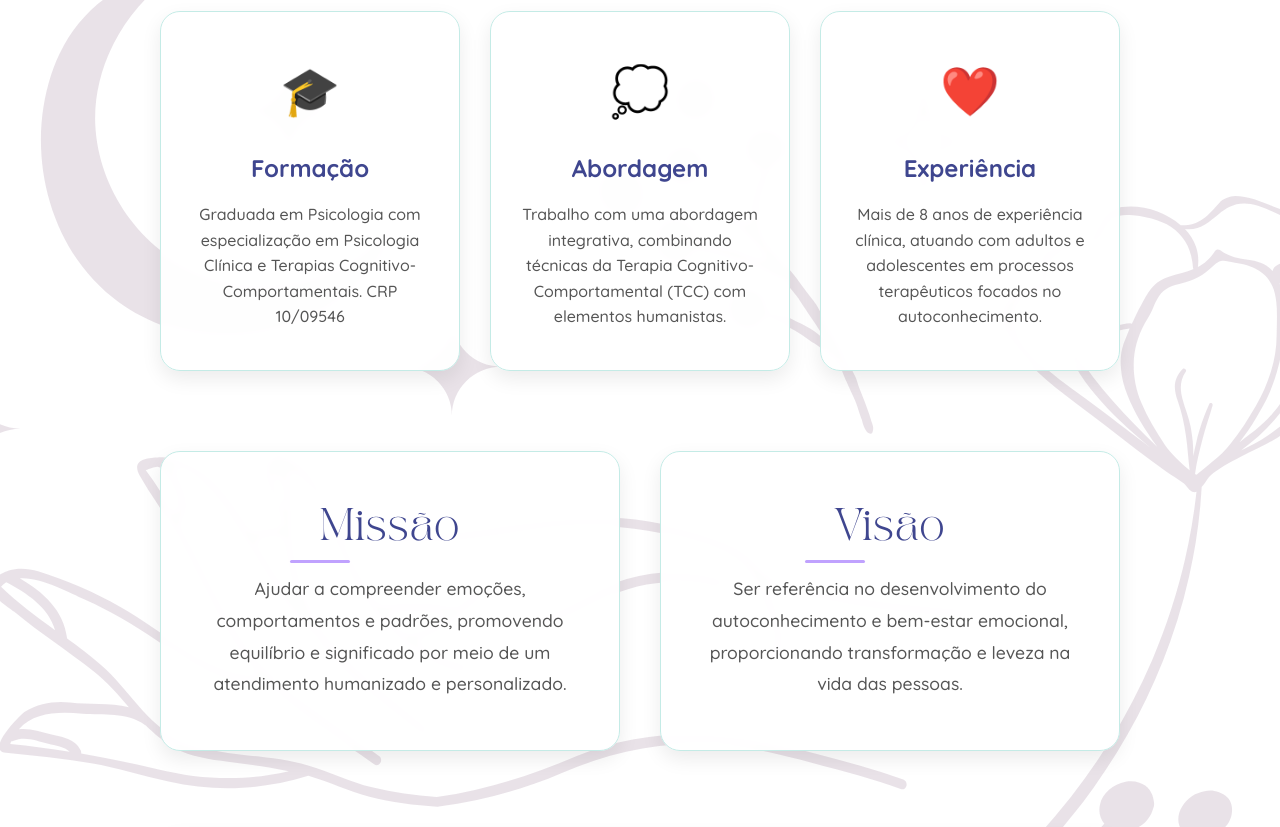
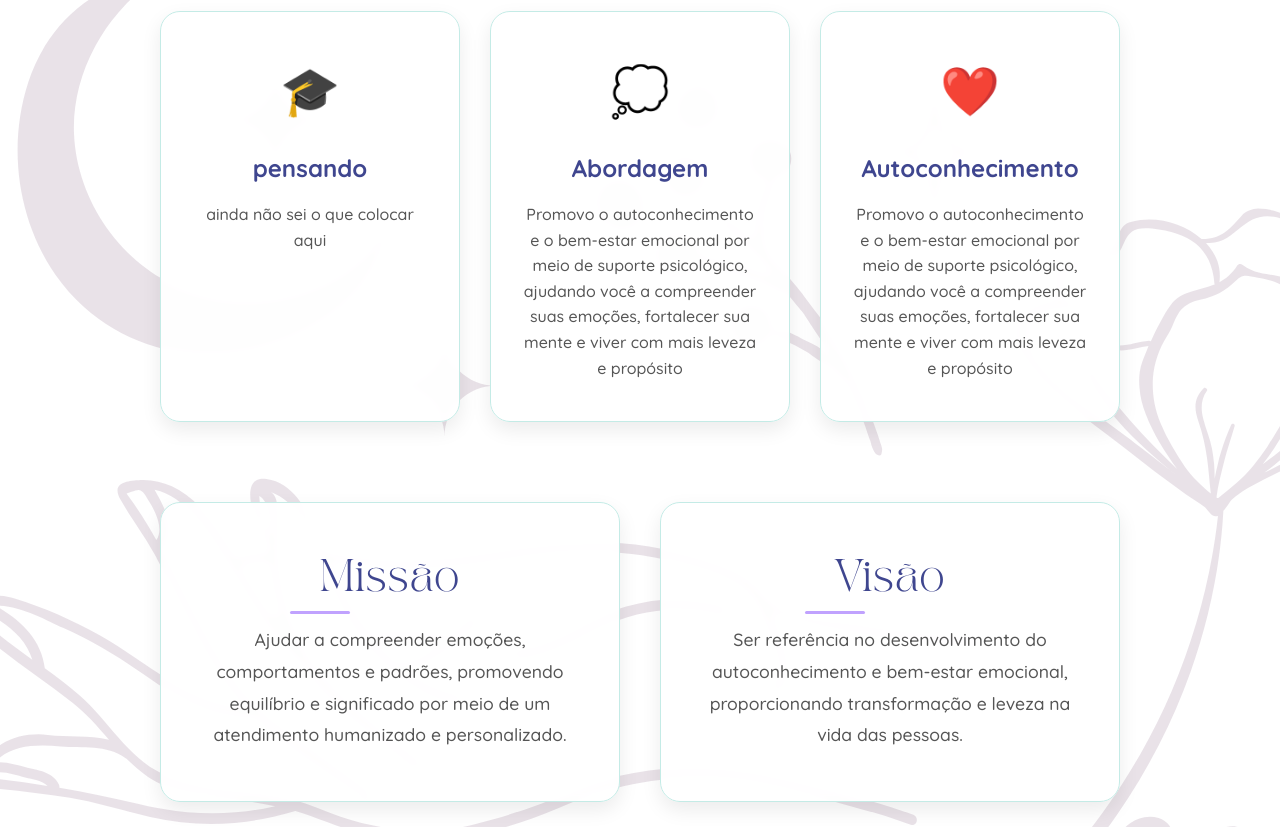
Before and after one commit to erythrogn/psicologa_vivianalves, a plain HTML site: page sobre.html in a window 1280 px wide. Shown: the part 713-1540 px from the top of the page. Drawn offline with Linux system fonts and the light colour scheme.

Commit message:
vivian v3

```diff
--- a/sobre.html
+++ b/sobre.html
@@ -28,20 +28,20 @@
                 <div class="sobre-grid">
                     <div class="sobre-card">
                         <div class="sobre-icon">🎓</div>
-                        <h3>Formação</h3>
-                        <p>Graduada em Psicologia com especialização em Psicologia Clínica e Terapias Cognitivo-Comportamentais. CRP 10/09546</p>
+                        <h3>pensando</h3>
+                        <p>ainda não sei o que colocar aqui</p>
                     </div>
 
                     <div class="sobre-card">
                         <div class="sobre-icon">💭</div>
                         <h3>Abordagem</h3>
-                        <p>Trabalho com uma abordagem integrativa, combinando técnicas da Terapia Cognitivo-Comportamental (TCC) com elementos humanistas.</p>
+                        <p>Promovo o autoconhecimento e o bem-estar emocional por meio de suporte psicológico, ajudando você a compreender suas emoções, fortalecer sua mente e viver com mais leveza e propósito</p>
                     </div>
 
                     <div class="sobre-card">
                         <div class="sobre-icon">❤️</div>
-                        <h3>Experiência</h3>
-                        <p>Mais de 8 anos de experiência clínica, atuando com adultos e adolescentes em processos terapêuticos focados no autoconhecimento.</p>
+                        <h3>Autoconhecimento</h3>
+                        <p>Promovo o autoconhecimento e o bem-estar emocional por meio de suporte psicológico, ajudando você a compreender suas emoções, fortalecer sua mente e viver com mais leveza e propósito</p>
                     </div>
                 </div>
 
```
